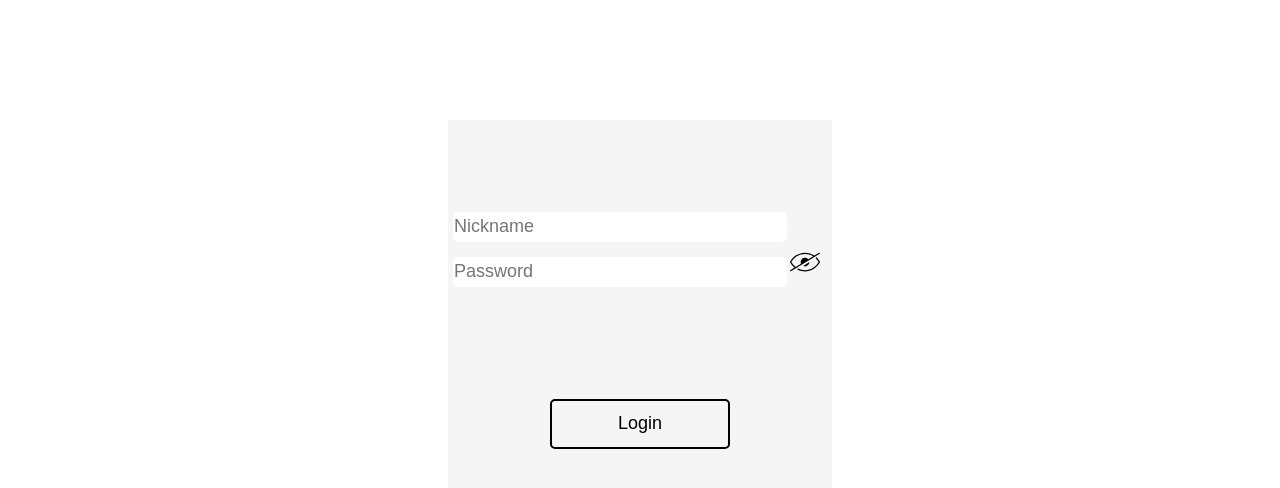
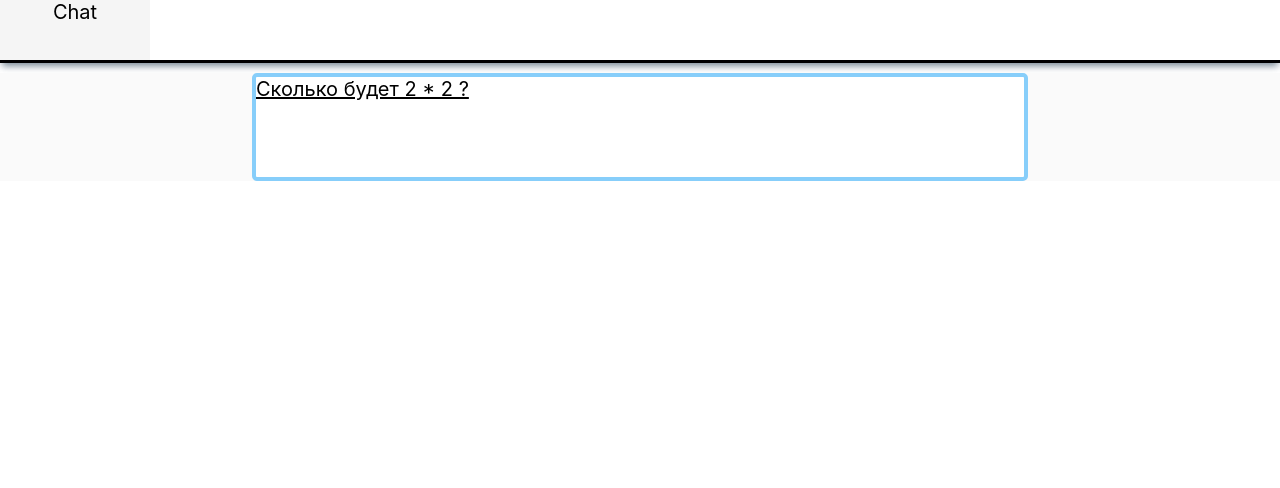
Before and after one commit to DanilErem/Forum, a React (Create React App) app in the folder frontend/: page / in a window 1280 px wide. Shown: the top 488 px of the page. Built offline with nearby package versions, Linux system fonts and the light colour scheme.

Commit message:
Update App.js

```diff
--- a/frontend/src/App.js
+++ b/frontend/src/App.js
@@ -7,8 +7,9 @@ import Chats from "./Chats/Chats";
 function App() {
   return (
     <div className="App">
-      <Regestration dispatch={store.dispatch} state={store.getState().registrationPage}/>
-
+      {/*<Regestration dispatch={store.dispatch} state={store.getState().registrationPage}/>*/}
+      <Navbar/>
+      <Chats chatePage={store.getState().chatsPage} dispatch={store.dispatch}/>
     </div>
   );
 }
```
